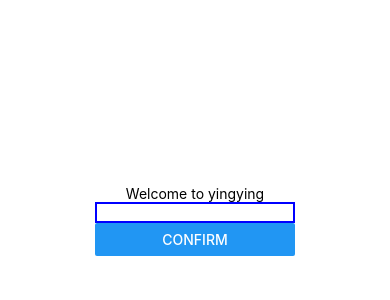
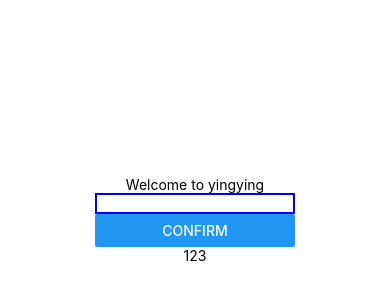
Before and after one commit to yying023/CS5520-Fall2023, a React Native app: screen / in a window 390 px wide. Shown: the part 202-502 px from the top of the page. Built offline with nearby package versions, Linux system fonts and the light colour scheme.

Commit message:
add text

```diff
--- a/App.js
+++ b/App.js
@@ -31,7 +31,7 @@ export default function App() {
       <Input changedHandler={changedDataHandler}/>
       {/* <Input changeHandler={props.changeHandler}/>???? */}
       {/* {inside this text show what user to typing} */}
-      <Text>{text}</Text>
+      <Text>{text}123</Text>
     </View>
 
   );
```
